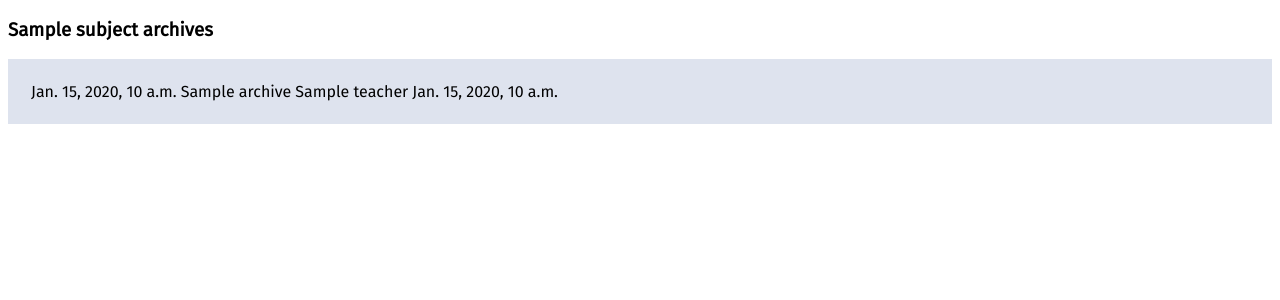
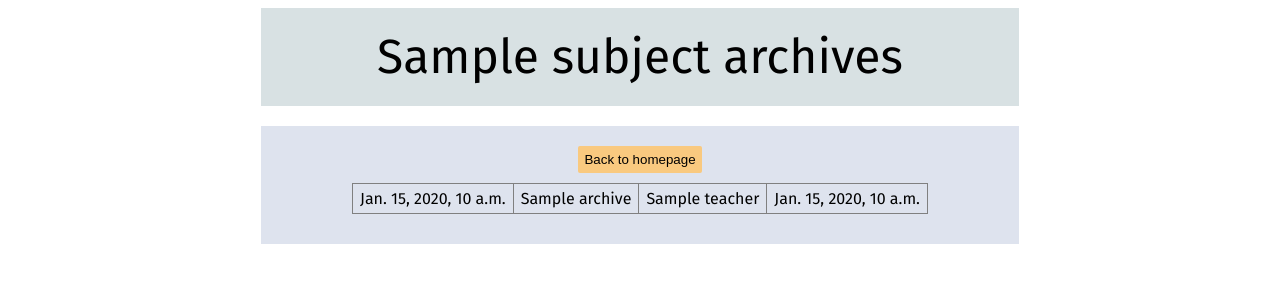
Before and after one commit to 3D-Circle/viescolaire-enhanced, a Django app: template hw_display/templates/hw_display/hw_archive.html in a window 1280 px wide. Shown: the top 300 px of the page. Run offline with Django 3.2, Linux system fonts and the light colour scheme; the template is opened without the code that fills it: most values are stand-ins (such as "Sample title", 1, 10 or a date in 2020); some libraries are stand-ins or nearby versions.

Commit message:
Archive update
 - Archive finally implemented
 - Fixed wrong values in `<option>`
 - Centralised more styles in `base.css`

```diff
--- a/hw_display/static/hw_display/base.css
+++ b/hw_display/static/hw_display/base.css
@@ -3,13 +3,22 @@ body {
     font-size: 16px;
 }
 
+.bg_wrapper {
+    margin-left: 20%;
+    margin-right: 20%;
+}
+
 .main_wrapper {
     background-color: rgba(0, 39, 123, .13);
-    margin-left: auto;
-    margin-right: auto;
     padding: 20px;
 }
 
+.title_box {
+    margin-bottom: 20px;
+    text-align: center;
+    background: rgba(177, 195, 200, 0.5);
+    font-size: 48px;
+}
 /* buttons */
 .button {
     border: none;
--- a/hw_display/static/hw_display/hw_archive.css
+++ b/hw_display/static/hw_display/hw_archive.css
@@ -0,0 +1,9 @@
+table {
+    border-collapse: collapse;
+    margin: 10px auto;
+}
+
+td {
+    border: 1px solid gray;
+    padding: 5px 7px;
+}
--- a/hw_display/templates/base.html
+++ b/hw_display/templates/base.html
@@ -3,6 +3,7 @@
 <head>
     <meta charset="UTF-8">
     <link href="https://fonts.googleapis.com/css?family=Fira+Sans" rel="stylesheet">
+    <script src="https://ajax.googleapis.com/ajax/libs/jquery/3.2.1/jquery.min.js"></script>
     {% load static %}
     <link rel="stylesheet" href="{% static 'hw_display/base.css' %}">
     <title> {% block title %}{% endblock %} </title>
--- a/hw_display/templates/hw_display/hw_archive.html
+++ b/hw_display/templates/hw_display/hw_archive.html
@@ -3,12 +3,19 @@
 {% block title %} {{ subject }} archives {% endblock %}
 
 {% block extra_head %}
-    <link rel="stylesheet" href="hw_display/hw_archive.html">
+    {% load static %}
+    <link rel="stylesheet" href="{% static 'hw_display/hw_archive.css' %}">
 {% endblock %}
 
 {% block content %}
-    <h3> {{ subject }} archives </h3>
+    <div class="bg_wrapper">
+        <div class="main_wrapper title_box">
+            {{ subject }} archives
+        </div>
         <div class="main_wrapper">
+            <a href="/devoirs" class="button_link">
+                <button class="button" style="margin-left:auto;margin-right:auto;display:block;">Back to homepage</button>
+            </a>
             <table>
                 <tbody>
                 {% for archive in archives %}
@@ -22,4 +29,5 @@
                 </tbody>
             </table>
         </div>
+    </div>
 {% endblock %}
--- a/hw_display/vs_helper_functions.py
+++ b/hw_display/vs_helper_functions.py
@@ -25,7 +25,8 @@ class Homework(object):
 
         # homework dictionary
         self.data_dict = {}
-        self.subjects = {str(x.text): x['value'] for x in self.data.find(id="devMatChoice").find_all('option')}
+        self.subjects = {str(x.text): x['value'].split('?')[-1] for x in self.data.find(id="devMatChoice").find_all('option')}
+        print(self.subjects)
         # Get homework titles and ids
         for div in self.data.findAll(class_='left'):
             for a in div.findAll('a'):
@@ -111,5 +112,6 @@ class Homework(object):
                     for key, values in temp_dict.items():
                         if type(values) is str:
                             temp_dict[key] = values.replace('\t', '').replace('\r', '').replace('\n', '')
-            hw_archive.append(temp_dict)
+            if temp_dict:  # check if empty
+                hw_archive.append(temp_dict)
         return subject, hw_archive
```
Also changed, not shown: hw_display/static/hw_display/hw_list.css (+1 -7 lines), hw_display/templates/hw_display/hw_list.html (+15 -8 lines), db.sqlite3. Lines whose indentation alone changed are shown as unchanged.
